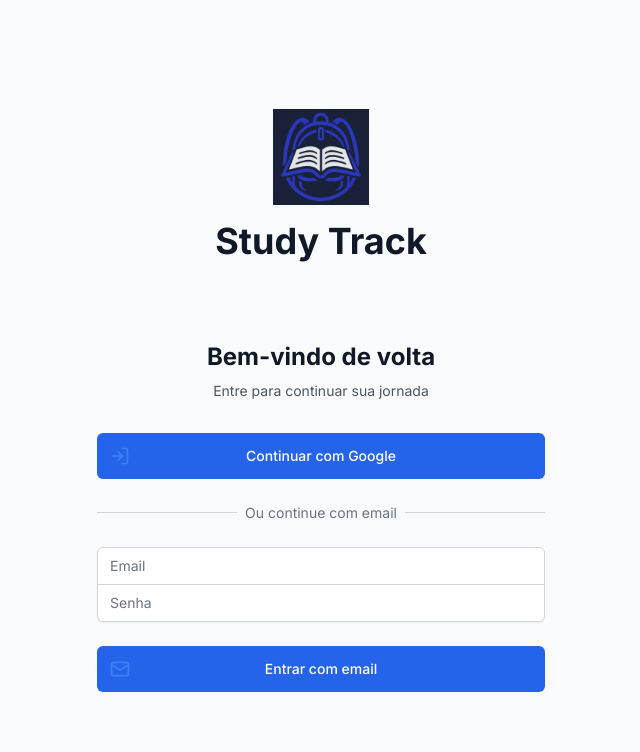
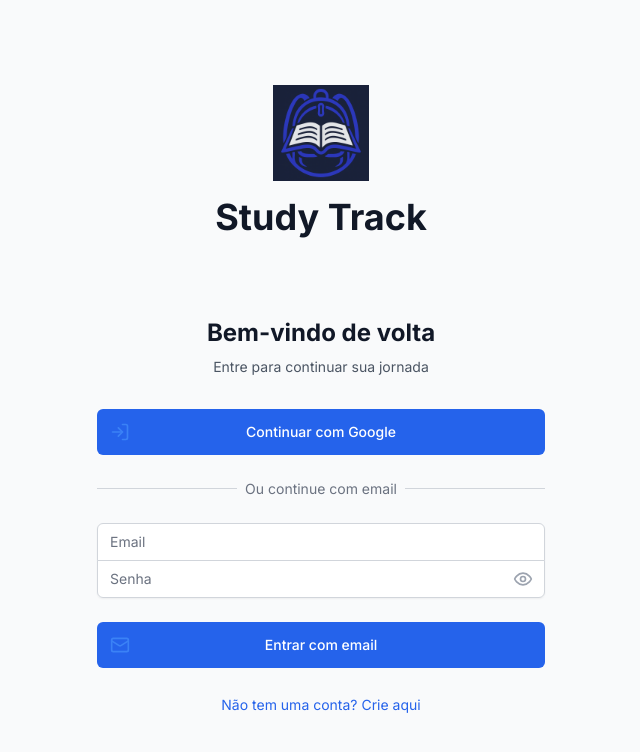
Before and after one commit to JoaoLops3/Study-Track3.0, a React (Vite) app: page /login in a window 1280 px wide. Shown: the top 752 px of the page, without its empty margins (319-959 px from the left). Built offline with nearby package versions, Linux system fonts and the light colour scheme; no server answers.

Commit message:
feat: adiciona botão de visualização de senha na página de login

```diff
--- a/src/pages/Login.tsx
+++ b/src/pages/Login.tsx
@@ -2,7 +2,7 @@ import { useState } from 'react';
 import { useAuth } from '../contexts/AuthContext';
 import { useNavigation } from '../hooks/useNavigation';
 import { motion } from 'framer-motion';
-import { LogIn, Mail } from 'lucide-react';
+import { LogIn, Mail, UserPlus, Eye, EyeOff } from 'lucide-react';
 import { supabase } from '../lib/supabase';
 import toast from 'react-hot-toast';
 
@@ -12,6 +12,10 @@ const Login = () => {
   const [email, setEmail] = useState('');
   const [password, setPassword] = useState('');
   const [loading, setLoading] = useState(false);
+  const [isRegistering, setIsRegistering] = useState(false);
+  const [confirmPassword, setConfirmPassword] = useState('');
+  const [showPassword, setShowPassword] = useState(false);
+  const [showConfirmPassword, setShowConfirmPassword] = useState(false);
 
   const handleEmailLogin = async (e: React.FormEvent) => {
     e.preventDefault();
@@ -20,6 +24,28 @@ const Login = () => {
       const { error } = await signIn(email, password);
       if (error) throw error;
       goToDashboard();
+    } catch (error: any) {
+      toast.error(error.message);
+    } finally {
+      setLoading(false);
+    }
+  };
+
+  const handleRegister = async (e: React.FormEvent) => {
+    e.preventDefault();
+    if (password !== confirmPassword) {
+      toast.error('As senhas não coincidem');
+      return;
+    }
+    setLoading(true);
+    try {
+      const { error } = await supabase.auth.signUp({
+        email,
+        password,
+      });
+      if (error) throw error;
+      toast.success('Conta criada com sucesso! Verifique seu email para confirmar o cadastro.');
+      setIsRegistering(false);
     } catch (error: any) {
       toast.error(error.message);
     } finally {
@@ -72,14 +98,16 @@ const Login = () => {
             Study Track
           </h1>
           <h2 className="text-2xl font-extrabold text-gray-900 dark:text-white">
-            Bem-vindo de volta
+            {isRegistering ? 'Criar uma conta' : 'Bem-vindo de volta'}
           </h2>
           <p className="mt-2 text-sm text-gray-600 dark:text-gray-400">
-            Entre para continuar sua jornada
+            {isRegistering ? 'Preencha seus dados para começar' : 'Entre para continuar sua jornada'}
           </p>
         </div>
 
         <div className="mt-8 space-y-6">
+          {!isRegistering && (
+            <>
               <button
                 onClick={handleGoogleLogin}
                 disabled={loading}
@@ -101,8 +129,10 @@ const Login = () => {
                   </span>
                 </div>
               </div>
+            </>
+          )}
 
-          <form className="mt-8 space-y-6" onSubmit={handleEmailLogin}>
+          <form className="mt-8 space-y-6" onSubmit={isRegistering ? handleRegister : handleEmailLogin}>
             <div className="rounded-md shadow-sm -space-y-px">
               <div>
                 <label htmlFor="email-address" className="sr-only">
@@ -120,22 +150,62 @@ const Login = () => {
                   placeholder="Email"
                 />
               </div>
-              <div>
+              <div className="relative">
                 <label htmlFor="password" className="sr-only">
                   Senha
                 </label>
                 <input
                   id="password"
                   name="password"
-                  type="password"
-                  autoComplete="current-password"
+                  type={showPassword ? "text" : "password"}
+                  autoComplete={isRegistering ? 'new-password' : 'current-password'}
                   required
                   value={password}
                   onChange={(e) => setPassword(e.target.value)}
-                  className="appearance-none rounded-none relative block w-full px-3 py-2 border border-gray-300 dark:border-gray-600 placeholder-gray-500 dark:placeholder-gray-400 text-gray-900 dark:text-white rounded-b-md focus:outline-none focus:ring-blue-500 focus:border-blue-500 focus:z-10 sm:text-sm dark:bg-gray-800"
+                  className={`appearance-none rounded-none relative block w-full px-3 py-2 border border-gray-300 dark:border-gray-600 placeholder-gray-500 dark:placeholder-gray-400 text-gray-900 dark:text-white ${!isRegistering ? 'rounded-b-md' : ''} focus:outline-none focus:ring-blue-500 focus:border-blue-500 focus:z-10 sm:text-sm dark:bg-gray-800 pr-10`}
                   placeholder="Senha"
                 />
+                <button
+                  type="button"
+                  onClick={() => setShowPassword(!showPassword)}
+                  className="absolute inset-y-0 right-0 pr-3 flex items-center"
+                >
+                  {showPassword ? (
+                    <EyeOff className="h-5 w-5 text-gray-400 hover:text-gray-500 dark:hover:text-gray-300" />
+                  ) : (
+                    <Eye className="h-5 w-5 text-gray-400 hover:text-gray-500 dark:hover:text-gray-300" />
+                  )}
+                </button>
               </div>
+              {isRegistering && (
+                <div className="relative">
+                  <label htmlFor="confirm-password" className="sr-only">
+                    Confirmar Senha
+                  </label>
+                  <input
+                    id="confirm-password"
+                    name="confirm-password"
+                    type={showConfirmPassword ? "text" : "password"}
+                    autoComplete="new-password"
+                    required
+                    value={confirmPassword}
+                    onChange={(e) => setConfirmPassword(e.target.value)}
+                    className="appearance-none rounded-none relative block w-full px-3 py-2 border border-gray-300 dark:border-gray-600 placeholder-gray-500 dark:placeholder-gray-400 text-gray-900 dark:text-white rounded-b-md focus:outline-none focus:ring-blue-500 focus:border-blue-500 focus:z-10 sm:text-sm dark:bg-gray-800 pr-10"
+                    placeholder="Confirmar Senha"
+                  />
+                  <button
+                    type="button"
+                    onClick={() => setShowConfirmPassword(!showConfirmPassword)}
+                    className="absolute inset-y-0 right-0 pr-3 flex items-center"
+                  >
+                    {showConfirmPassword ? (
+                      <EyeOff className="h-5 w-5 text-gray-400 hover:text-gray-500 dark:hover:text-gray-300" />
+                    ) : (
+                      <Eye className="h-5 w-5 text-gray-400 hover:text-gray-500 dark:hover:text-gray-300" />
+                    )}
+                  </button>
+                </div>
+              )}
             </div>
 
             <div>
@@ -145,12 +215,29 @@ const Login = () => {
                 className="group relative w-full flex justify-center py-3 px-4 border border-transparent text-sm font-medium rounded-md text-white bg-blue-600 hover:bg-blue-700 focus:outline-none focus:ring-2 focus:ring-offset-2 focus:ring-blue-500 transition-colors duration-200"
               >
                 <span className="absolute left-0 inset-y-0 flex items-center pl-3">
+                  {isRegistering ? (
+                    <UserPlus className="h-5 w-5 text-blue-500 group-hover:text-blue-400" />
+                  ) : (
                     <Mail className="h-5 w-5 text-blue-500 group-hover:text-blue-400" />
+                  )}
                 </span>
-                Entrar com email
+                {isRegistering ? 'Criar conta' : 'Entrar com email'}
               </button>
             </div>
           </form>
+
+          <div className="text-center">
+            <button
+              onClick={() => {
+                setIsRegistering(!isRegistering);
+                setPassword('');
+                setConfirmPassword('');
+              }}
+              className="text-sm text-blue-600 hover:text-blue-500 dark:text-blue-400 dark:hover:text-blue-300 transition-colors duration-200"
+            >
+              {isRegistering ? 'Já tem uma conta? Entre aqui' : 'Não tem uma conta? Crie aqui'}
+            </button>
+          </div>
         </div>
       </motion.div>
     </div>
```
Lines whose indentation alone changed are shown as unchanged.
